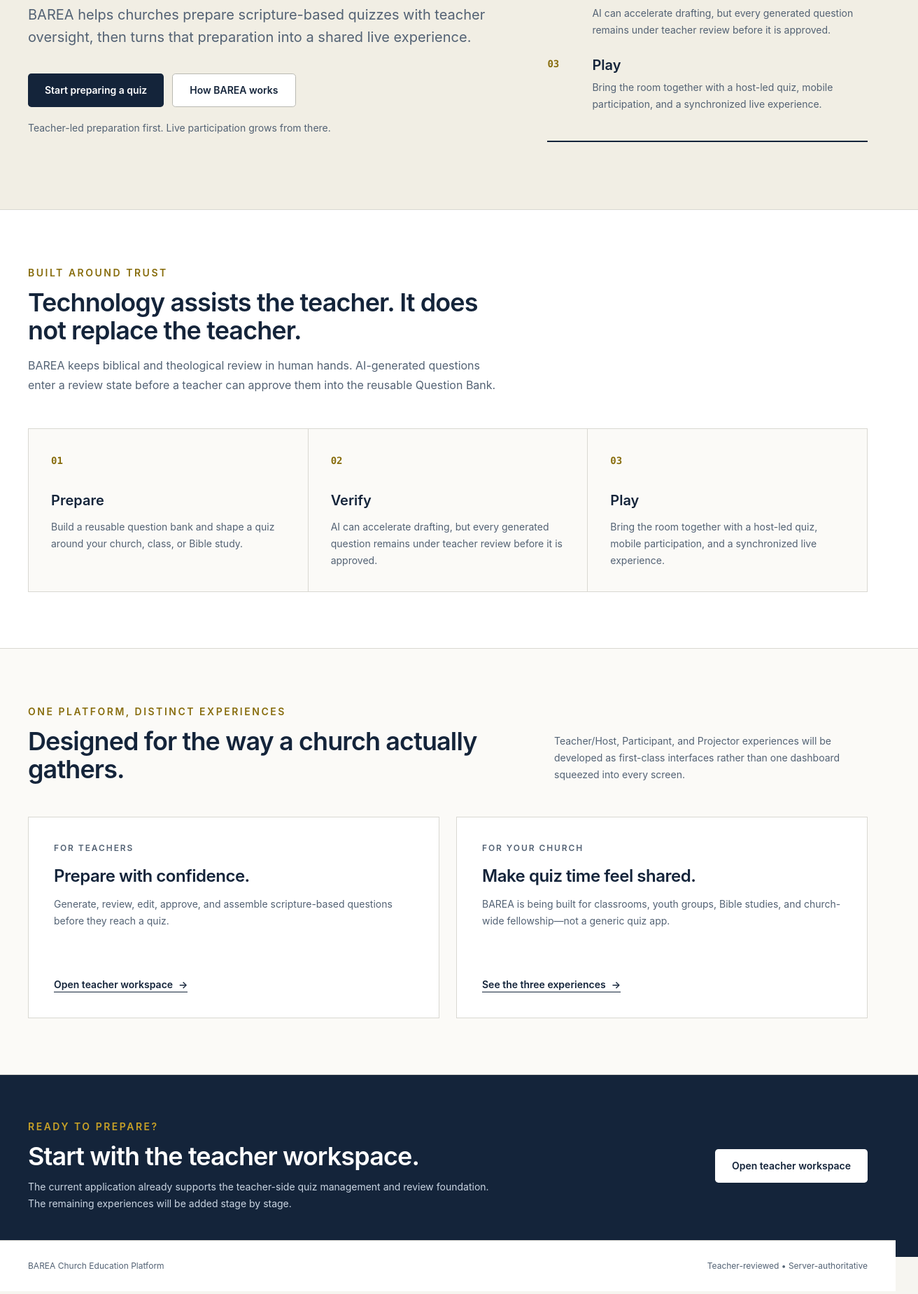
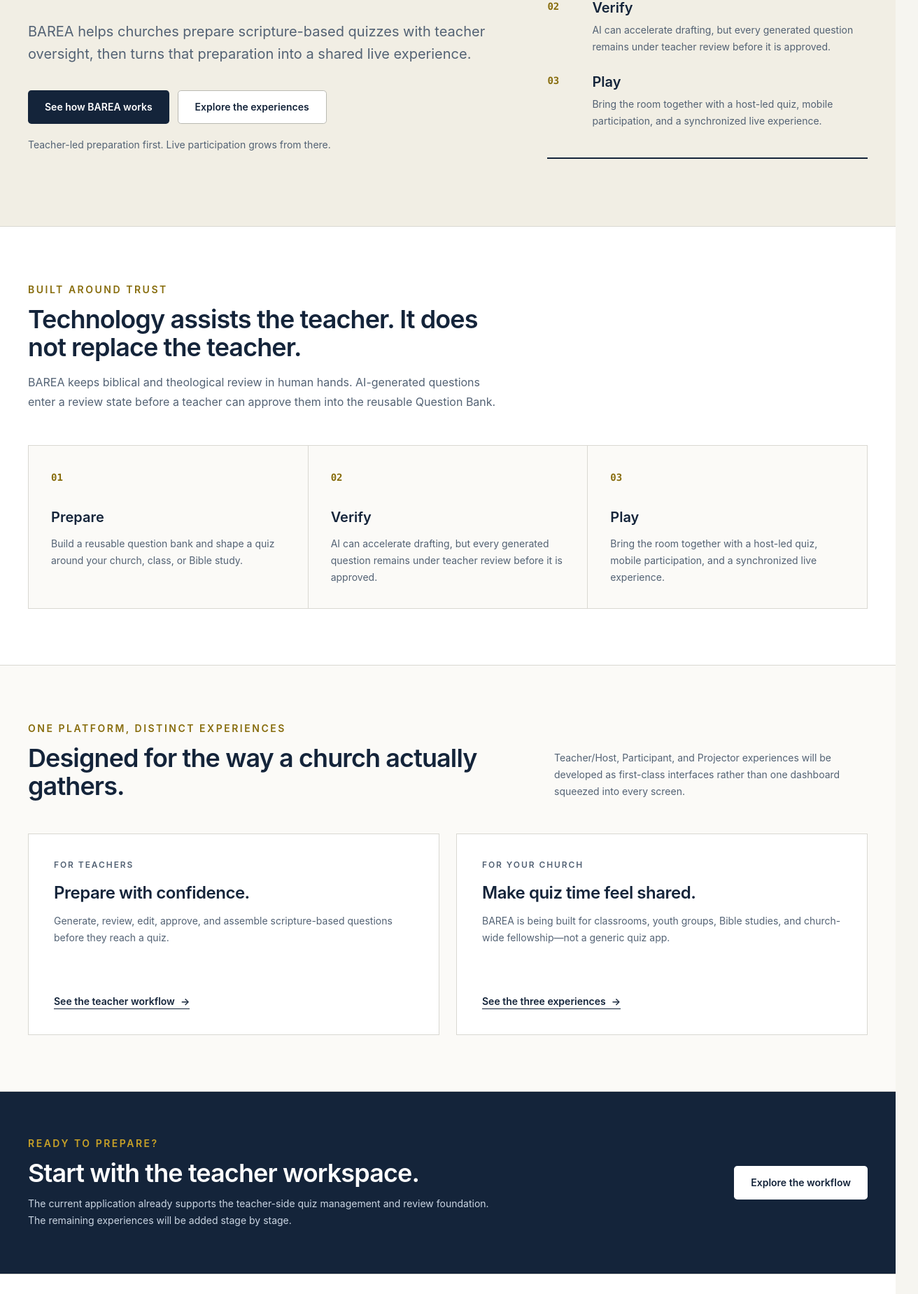
Before and after one commit to jbr01061981-hue/barea, a Next.js app: page / in a window 1280 px wide. Shown: the part 364-2213 px from the top of the page at 70% size, 1312 px wide, since content can reach past the window. Built offline with nearby package versions, Linux system fonts and the light colour scheme.

Commit message:
fix(frontend): keep homepage CTAs public and remove stale layout offsets

```diff
--- a/src/app/page.tsx
+++ b/src/app/page.tsx
@@ -21,8 +21,8 @@ const experienceCards = [
     eyebrow: 'For teachers',
     title: 'Prepare with confidence.',
     text: 'Generate, review, edit, approve, and assemble scripture-based questions before they reach a quiz.',
-    href: '/teacher/quizzes',
-    action: 'Open teacher workspace',
+    href: '#how-it-works',
+    action: 'See the teacher workflow',
   },
   {
     eyebrow: 'For your church',
@@ -35,7 +35,7 @@ const experienceCards = [
 
 export default function HomePage() {
   return (
-    <div className="-mx-4 -mt-6 -mb-6 sm:-mx-6 lg:-mx-8">
+    <div>
       <section className="relative overflow-hidden border-b border-[var(--barea-border)] bg-[var(--barea-cream)]">
         <div className="mx-auto grid max-w-7xl gap-12 px-5 py-16 sm:px-8 sm:py-20 lg:grid-cols-[1.15fr_.85fr] lg:items-center lg:px-10 lg:py-24">
           <div>
@@ -51,16 +51,16 @@ export default function HomePage() {
 
             <div className="mt-9 flex flex-col gap-3 sm:flex-row sm:items-center">
               <a
-                href="/teacher/quizzes"
+                href="#how-it-works"
                 className="inline-flex min-h-12 items-center justify-center rounded-[var(--barea-radius-control)] bg-[var(--barea-ink)] px-6 text-sm font-semibold text-white transition-colors hover:bg-[var(--barea-ink-soft)] focus:outline-none focus-visible:ring-2 focus-visible:ring-[var(--barea-gold)] focus-visible:ring-offset-2"
               >
-                Start preparing a quiz
+                See how BAREA works
               </a>
               <a
-                href="#how-it-works"
+                href="#experiences"
                 className="inline-flex min-h-12 items-center justify-center rounded-[var(--barea-radius-control)] border border-[var(--barea-border-strong)] bg-white px-6 text-sm font-semibold text-[var(--barea-ink)] transition-colors hover:bg-[var(--barea-paper)] focus:outline-none focus-visible:ring-2 focus-visible:ring-[var(--barea-gold)] focus-visible:ring-offset-2"
               >
-                How BAREA works
+                Explore the experiences
               </a>
             </div>
 
@@ -158,10 +158,10 @@ export default function HomePage() {
             </p>
           </div>
           <a
-            href="/teacher/quizzes"
+            href="#how-it-works"
             className="inline-flex min-h-12 shrink-0 items-center justify-center rounded-[var(--barea-radius-control)] bg-white px-6 text-sm font-semibold text-[var(--barea-ink)] transition-colors hover:bg-[var(--barea-paper)] focus:outline-none focus-visible:ring-2 focus-visible:ring-[var(--barea-gold)] focus-visible:ring-offset-2 focus-visible:ring-offset-[var(--barea-ink)]"
           >
-            Open teacher workspace
+            Explore the workflow
           </a>
         </div>
       </section>
```
